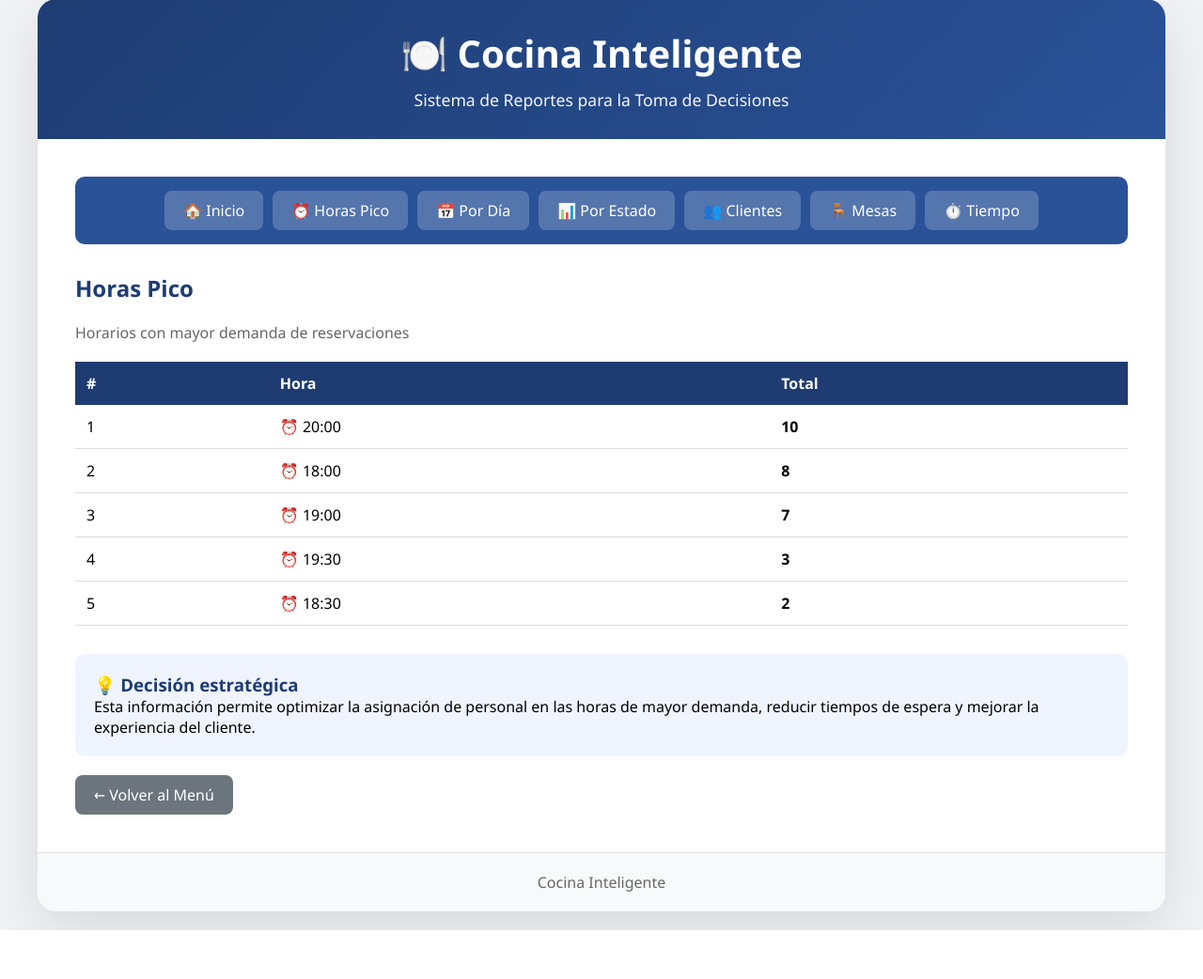
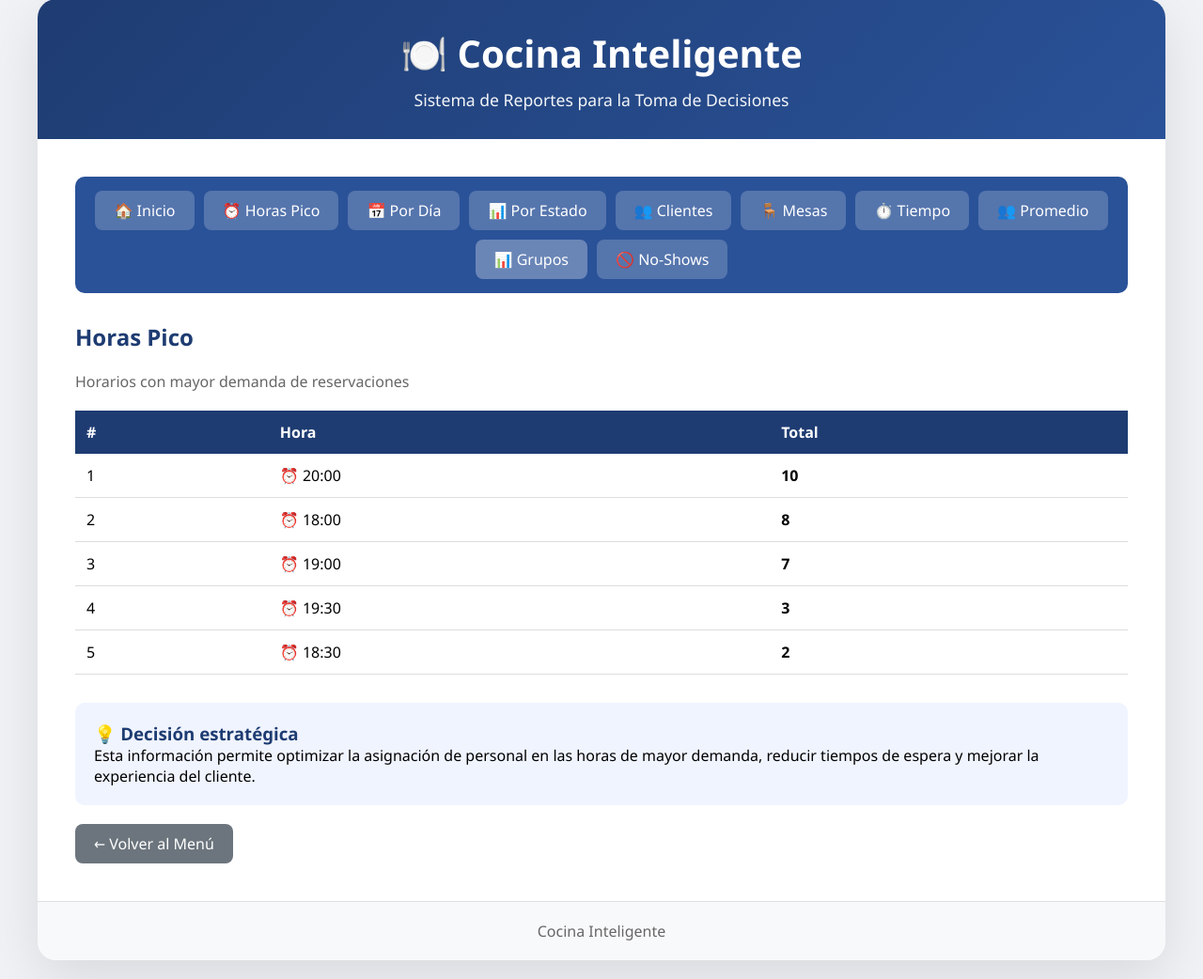
Before and after one commit to hipolitosara36-del/CocinaInteligente, a Django app: page /horas-pico/ in a window 1280 px wide. Shown: the part 21-1063 px from the top of the page at 94% size. Before the commit the page ends 1011 px from the top, so only its background shows below. Run offline with Django 5.2, Linux system fonts and the light colour scheme; data comes from the database, SQL or seed files in the repository.

Commit message:
corrección de tags y barra de navegación en templates

```diff
--- a/reservaciones/templates/consulta_base.html
+++ b/reservaciones/templates/consulta_base.html
@@ -10,6 +10,9 @@
     <a href="{% url 'clientes_frecuentes' %}" class="nav-btn" style="background: rgba(255,255,255,0.2); padding: 10px 20px; color: white; text-decoration: none; border-radius: 8px;">👥 Clientes</a>
     <a href="{% url 'mesas_populares' %}" class="nav-btn" style="background: rgba(255,255,255,0.2); padding: 10px 20px; color: white; text-decoration: none; border-radius: 8px;">🪑 Mesas</a>
     <a href="{% url 'tiempo_promedio_estancia' %}" class="nav-btn" style="background: rgba(255,255,255,0.2); padding: 10px 20px; color: white; text-decoration: none; border-radius: 8px;">⏱️ Tiempo</a>
+    <a href="{% url 'promedio_personas' %}" class="nav-btn" style="background: rgba(255,255,255,0.2); padding: 10px 20px; color: white; text-decoration: none; border-radius: 8px;">👥 Promedio</a>
+    <a href="{% url 'reservaciones_por_personas' %}" class="nav-btn" style="background: rgba(255,255,255,0.3); padding: 10px 20px; color: white; text-decoration: none; border-radius: 8px;">📊 Grupos</a>
+    <a href="{% url 'cantidad_no_shows' %}" class="nav-btn" style="background: rgba(255,255,255,0.2); padding: 10px 20px; color: white; text-decoration: none; border-radius: 8px;">🚫 No-Shows</a>
 </div>
 
 <h2>{{ titulo }}</h2>
--- a/reservaciones/templates/consulta_tiempo.html
+++ b/reservaciones/templates/consulta_tiempo.html
@@ -10,6 +10,9 @@
     <a href="{% url 'clientes_frecuentes' %}" class="nav-btn" style="background: rgba(255,255,255,0.2); padding: 10px 20px; color: white; text-decoration: none; border-radius: 8px;">👥 Clientes</a>
     <a href="{% url 'mesas_populares' %}" class="nav-btn" style="background: rgba(255,255,255,0.2); padding: 10px 20px; color: white; text-decoration: none; border-radius: 8px;">🪑 Mesas</a>
     <a href="{% url 'tiempo_promedio_estancia' %}" class="nav-btn" style="background: rgba(255,255,255,0.3); padding: 10px 20px; color: white; text-decoration: none; border-radius: 8px;">⏱️ Tiempo</a>
+    <a href="{% url 'promedio_personas' %}" class="nav-btn" style="background: rgba(255,255,255,0.2); padding: 10px 20px; color: white; text-decoration: none; border-radius: 8px;">👥 Promedio</a>
+    <a href="{% url 'reservaciones_por_personas' %}" class="nav-btn" style="background: rgba(255,255,255,0.3); padding: 10px 20px; color: white; text-decoration: none; border-radius: 8px;">📊 Grupos</a>
+    <a href="{% url 'cantidad_no_shows' %}" class="nav-btn" style="background: rgba(255,255,255,0.2); padding: 10px 20px; color: white; text-decoration: none; border-radius: 8px;">🚫 No-Shows</a>
 </div>
 
 <h2>{{ titulo }}</h2>
--- a/reservaciones/templates/menu.html
+++ b/reservaciones/templates/menu.html
@@ -4,9 +4,6 @@
 <!-- Barra de navegación -->
 <div style="background: #2a5298; padding: 15px; margin-bottom: 30px; border-radius: 10px; display: flex; gap: 10px; flex-wrap: wrap; justify-content: center;">
     <a href="{% url 'menu' %}" class="nav-btn" style="background: rgba(255,255,255,0.3); padding: 10px 20px; color: white; text-decoration: none; border-radius: 8px;">🏠 Inicio</a>
-    <a href="{% url 'horas_pico' %}" class="nav-btn" style="background: rgba(255,255,255,0.2); padding: 10px 20px; color: white; text-decoration: none; border-radius: 8px;">⏰ Horas Pico</a>
-    <a href="{% url 'reservaciones_por_dia' %}" class="nav-btn" style="background: rgba(255,255,255,0.2); padding: 10px 20px; color: white; text-decoration: none; border-radius: 8px;">📅 Por Día</a>
-    <a href="{% url 'total_por_estado' %}" class="nav-btn" style="background: rgba(255,255,255,0.2); padding: 10px 20px; color: white; text-decoration: none; border-radius: 8px;">📊 Por Estado</a>
 </div>
 
 <h2>🍽️ Cocina Inteligente</h2>
```
